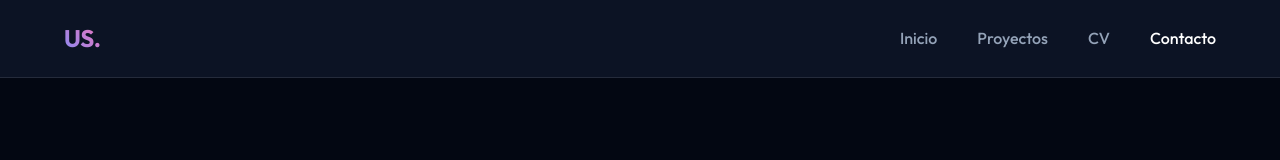
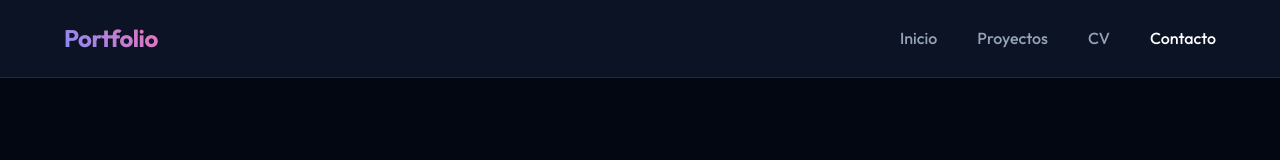
Before and after one commit to ummuig25-netizen/ummuig25-netizen.github.io, a plain HTML site: page html/contacto.html in a window 1280 px wide. Shown: the top 160 px of the page. Drawn offline with Linux system fonts and the light colour scheme.

Commit message:
fix: update all logos to Portfolio and trigger refresh

```diff
--- a/html/contacto.html
+++ b/html/contacto.html
@@ -57,7 +57,7 @@
 <body>
     <header class="navbar" role="banner">
         <div class="container nav-content">
-            <a href="../index.html" class="logo">US.</a>
+            <a href="../index.html" class="logo">Portfolio</a>
             <nav class="nav-links">
                 <a href="../index.html">Inicio</a>
                 <a href="proyectos.html">Proyectos</a>
```
Also changed, not shown: html/cv.html (+1 -1 lines).
